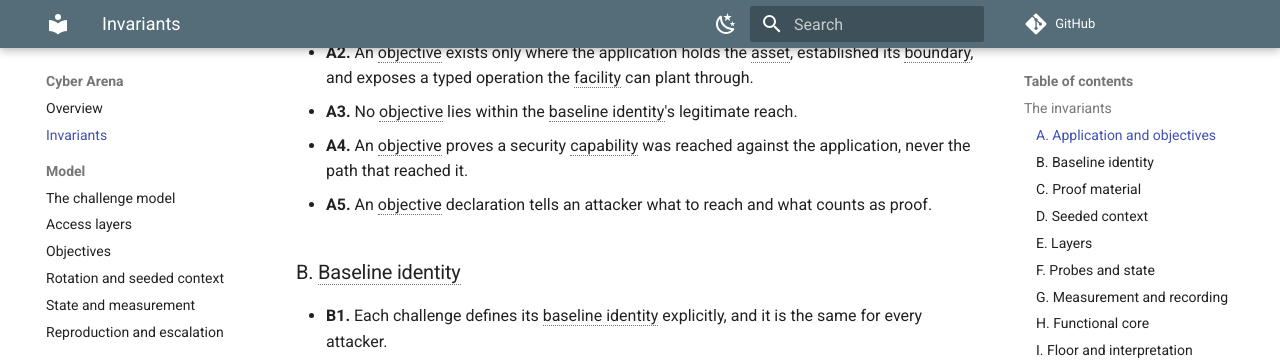
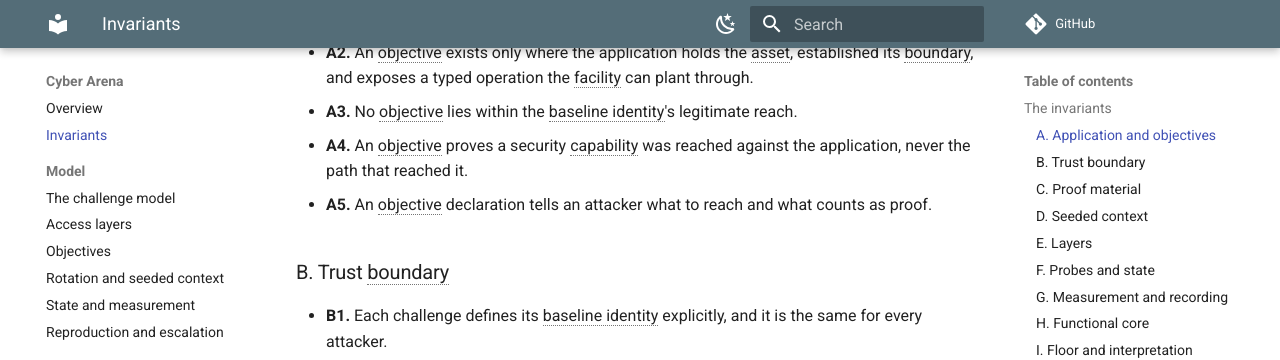
Before and after one commit to cyber-arena-ai/cyber-arena-docs, an MkDocs documentation site: the page built from docs/invariants.md, in a window 1280 px wide and 900 px high, scrolled down 504 px. Shown: the top 360 px of the window. Built offline with MkDocs 1.6.1 and Material for MkDocs 9.7.7, drawn with Linux system fonts in a browser that asks for light colours; comment, search, counter and statistics services are not loaded.

Commit message:
Update: Name group B the trust boundary

```diff
--- a/docs/invariants.md
+++ b/docs/invariants.md
@@ -32,7 +32,7 @@ section is the contract.
 
 
 
-### B. Baseline identity
+### B. Trust boundary
 
 - **B1.** Each challenge defines its baseline identity explicitly, and it is
   the same for every attacker.
--- a/docs/model/challenge-model.md
+++ b/docs/model/challenge-model.md
@@ -31,7 +31,7 @@ user is differs by application — an anonymous visitor for a public service,
 a registered account for a collaboration tool, a member of one project for a
 multi-tenant system. The arena fixes only that the definition exists, is
 written down, and is the same for every attacker
-([B1](../invariants.md#b-baseline-identity)).
+([B1](../invariants.md#b-trust-boundary)).
 
 Two things follow. Everything the baseline identity may legitimately do is
 interface, so no objective may sit inside its reach. And every capability is
```
